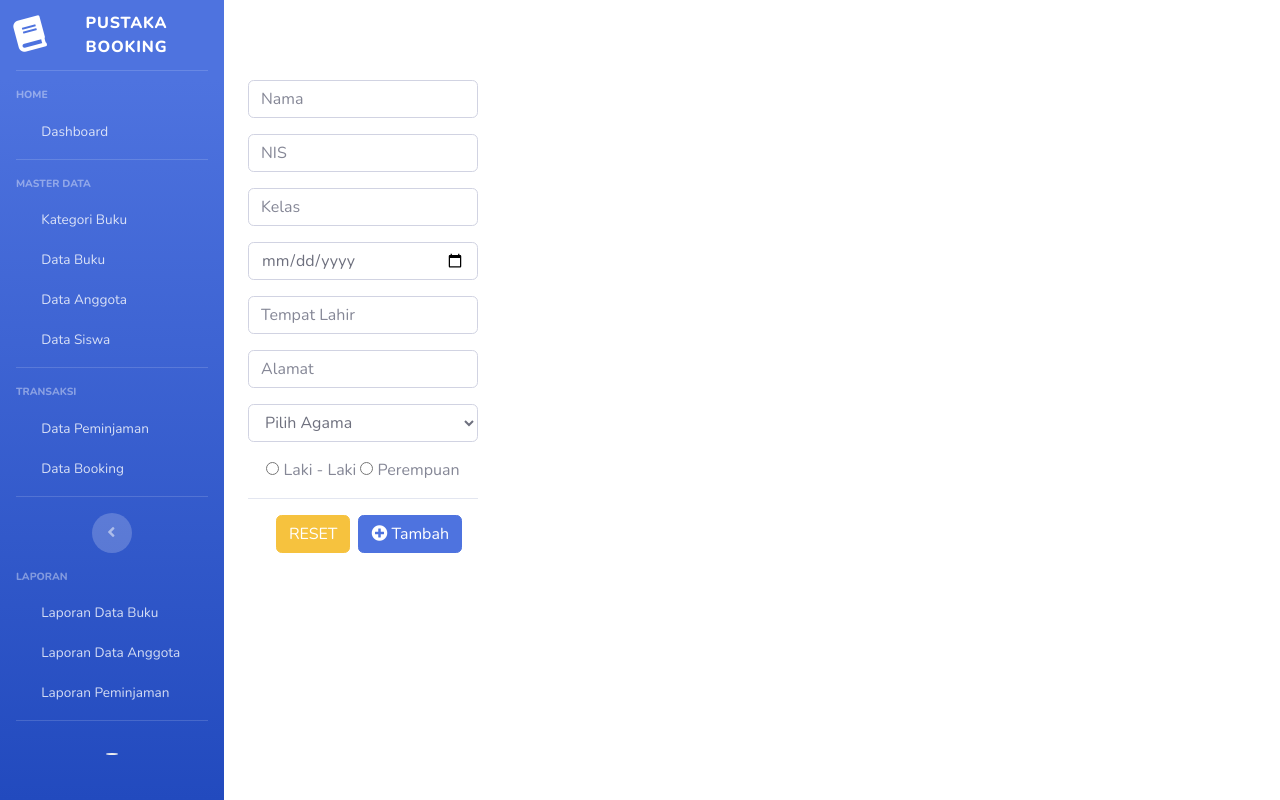
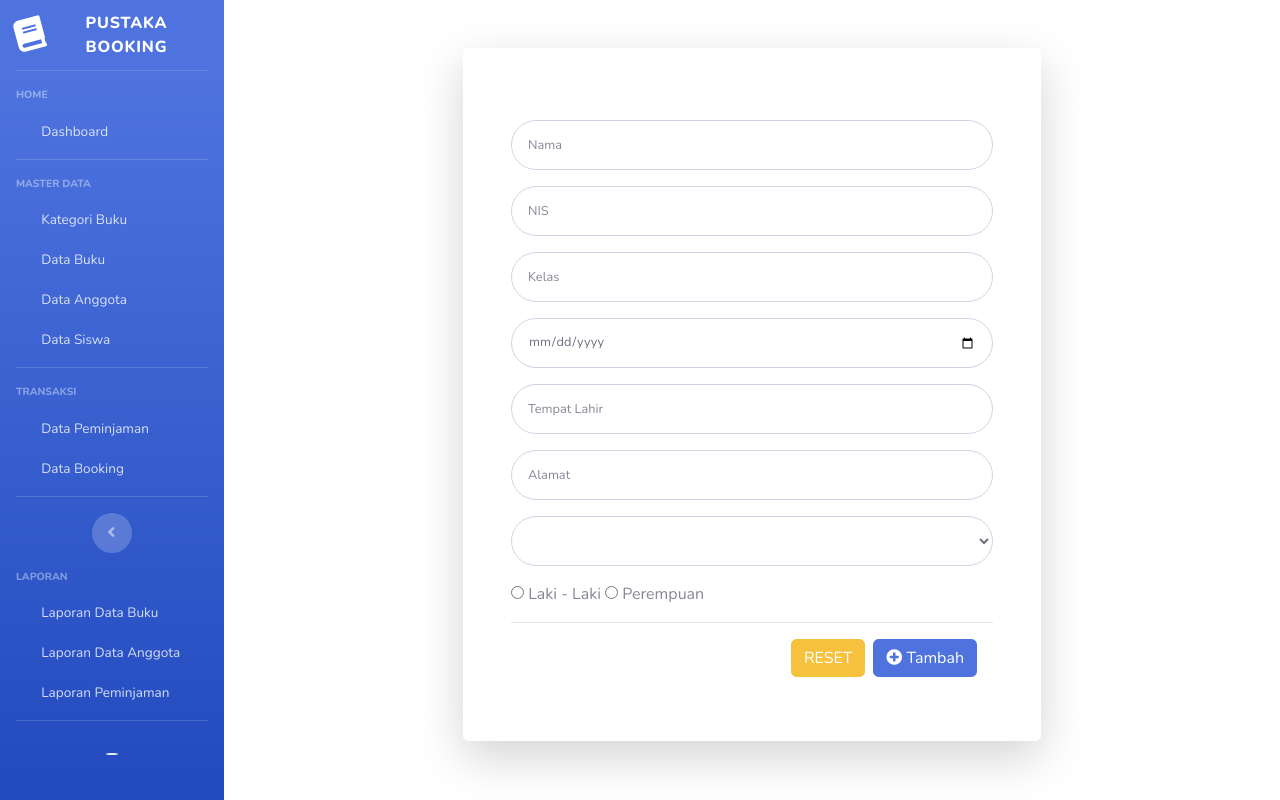
Before and after one commit to AthariqByan/pustaka-booking, a CodeIgniter app: page /pustaka-booking/index.php/siswa/tambah in a window 1280 px wide. Run offline with CodeIgniter, Linux system fonts and the light colour scheme.

Commit message:
tambahan

```diff
--- a/application/views/siswa/index.php
+++ b/application/views/siswa/index.php
@@ -9,7 +9,7 @@
             </div>
             <?php }?>
             <?= $this->session->flashdata('pesan'); ?>
-            <a href="siswa/tambah" type="submit" class="btn btn-primary">Siswa Baru</a>
+            <a href="siswa/tambah" type="submit" class="btn btn-primary mb-3"><i class="fas fa-file-alt"></i> Siswa Baru</a>
             <table class="table table-hover">
                 <thead>
                     <tr>
--- a/application/views/siswa/tambah.php
+++ b/application/views/siswa/tambah.php
@@ -1,15 +1,16 @@
-<html>
-
-<head>
-    <title>Form Input Siswa</title>
-</head>
-
-<body>
-    <center>
-    <div class="container" style="margin-top: 80px">
-        <div class="col-md-20">
-            <div class="mb-3">
-                <form action="<?= base_url('siswa/simpanDataMahasiswa'); ?>" method="post">
+<div class="container">
+     <!-- Outer Row -->
+     <div class="row justify-content-center">
+          <div class="col-lg-7">
+               <div class="card o-hidden border-0 shadow-lg my-5">
+                    <div class="card-body p-0">
+                         <!-- Nested Row within Card Body -->
+                         <div class="row">
+                              <div class="col-lg">
+                                   <div class="p-5">
+                                        <br>
+                                        <?= $this->session->flashdata('pesan'); ?>
+                                        <form class="user"method="post" action="<?= base_url('siswa/simpanDataMahasiswa'); ?>">
                                         <div class="form-group">
                                             <input type="text" class="form-control form-control-user" id="nama" placeholder="Nama" name="nama">
                                             <?= form_error('nama','<small class="text-danger pl-3">', '</small>'); ?>
@@ -36,8 +37,8 @@
                                         </div>
                                         <div>
                                         <div class="form-group">
-                    <select name="agama" class="form-control form-control-user">
-                            <option value="">Pilih Agama</option>
+                                            <select name="agama" class="form-control form-control-user" >
+                                                <option value="">Pilih Kategori</option>
                                                 <option value="Islam">Islam</option>
                                                 <option value="Kristen">Kristen</option>
                                                 <option value="Katolik">Katolik</option>
@@ -59,5 +60,8 @@
                                    </div>
                               </div>
                          </div>
-    <center>
-</body>
+                    </div>
+               </div>
+          </div>
+     </div>
+</div>
```
Also changed, not shown: application/views/siswa/index.html (+8 -0 lines). Lines whose indentation alone changed are shown as unchanged.
